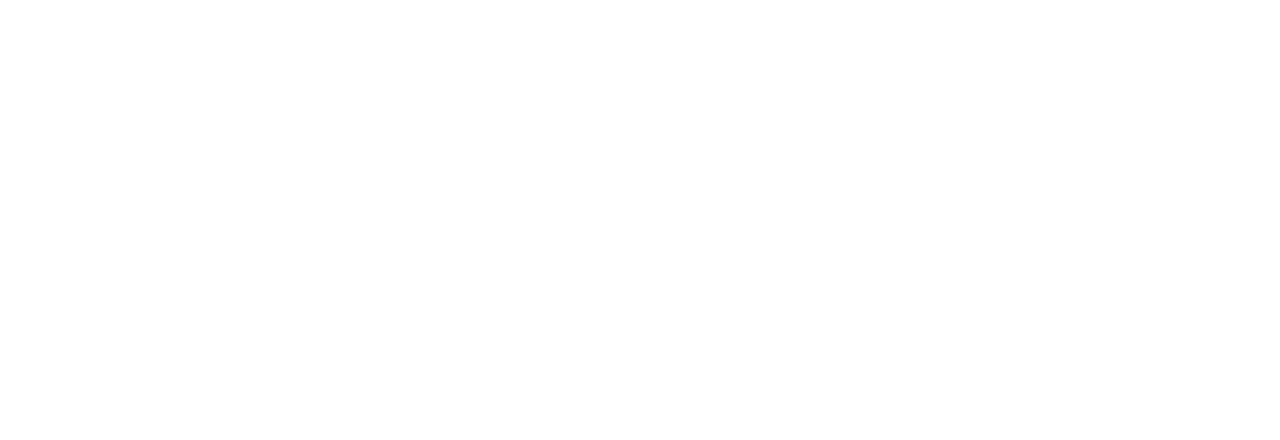
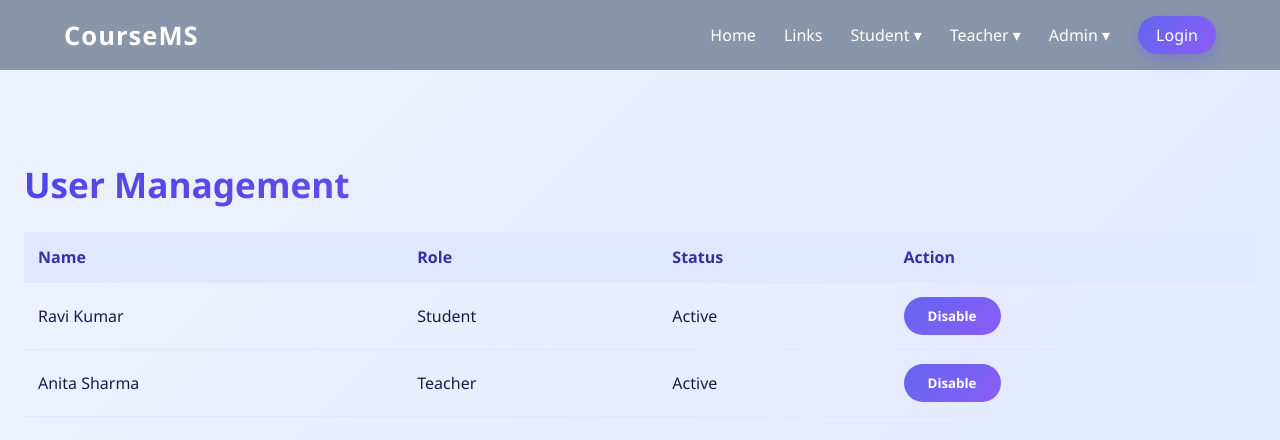
Before and after one commit to raghavendra-kumar04/academic-course-management-system, a React (Vite) app in the folder Frontend/: page /admin/users in a window 1280 px wide. Before the commit this address had no page. Shown: the top 440 px of the page. Built offline with nearby package versions, Linux system fonts and the light colour scheme.

Commit message:
Added admit page from Manikanta branch

```diff
--- a/Frontend/src/App.jsx
+++ b/Frontend/src/App.jsx
@@ -14,6 +14,12 @@
 import AssignmentCreation from "./Pages/teacher/AssignmentCreation";
 import Submissions from "./Pages/teacher/Submissions";
 import GradeEntry from "./Pages/teacher/GradeEntry";
+// Admin Pages
+import AdminDashboard from "./Pages/admin/AdminDashboard";
+import UserManagement from "./Pages/admin/UserManagement";
+import CourseSetup from "./Pages/admin/CourseSetup";
+import AcademicCalendar from "./Pages/admin/AcademicCalendar";
+import Reports from "./Pages/admin/Reports";
 
 function App() {
   return (
@@ -33,6 +39,11 @@
       <Route path="/teacher/create-assignment" element={<AssignmentCreation />} />
       <Route path="/teacher/submissions" element={<Submissions />} />
       <Route path="/teacher/grade-entry" element={<GradeEntry />} />
+      <Route path="/admin/dashboard" element={<AdminDashboard />} />
+      <Route path="/admin/users" element={<UserManagement />} />
+      <Route path="/admin/courses" element={<CourseSetup />} />
+      <Route path="/admin/calendar" element={<AcademicCalendar />} />
+      <Route path="/admin/reports" element={<Reports />} />
     </Routes>
     </BrowserRouter>
   );
--- /dev/null
+++ b/Frontend/src/Pages/admin/AcademicCalendar.jsx
@@ -0,0 +1,21 @@
+import Navbar from "../../components/common/Navbar";
+import "./admin.css";
+
+export default function AcademicCalendar() {
+  return (
+    <>
+      <Navbar />
+      <div className="admin-page">
+        <h2 className="admin-header">Academic Calendar</h2>
+
+        <div className="admin-card">
+          <ul>
+            <li>📌 Semester Start – June 10</li>
+            <li>📝 Mid Exams – August 20</li>
+            <li>🎓 Final Exams – November 5</li>
+          </ul>
+        </div>
+      </div>
+    </>
+  );
+}
--- /dev/null
+++ b/Frontend/src/Pages/admin/AdminDashboard.jsx
@@ -0,0 +1,32 @@
+import Navbar from "../../components/common/Navbar";
+import "./admin.css";
+
+export default function AdminDashboard() {
+  return (
+    <>
+      <Navbar />
+      <div className="admin-page">
+        <h2 className="admin-header">Admin Dashboard</h2>
+
+        <div className="admin-grid">
+          <div className="admin-card">
+            <h3>👥 Total Users</h3>
+            <p>1,240</p>
+          </div>
+          <div className="admin-card">
+            <h3>📚 Courses</h3>
+            <p>82 Active</p>
+          </div>
+          <div className="admin-card">
+            <h3>👩‍🏫 Teachers</h3>
+            <p>48</p>
+          </div>
+          <div className="admin-card">
+            <h3>🎓 Students</h3>
+            <p>1,110</p>
+          </div>
+        </div>
+      </div>
+    </>
+  );
+}
--- /dev/null
+++ b/Frontend/src/Pages/admin/CourseSetup.jsx
@@ -0,0 +1,26 @@
+import Navbar from "../../components/common/Navbar";
+import "./admin.css";
+
+export default function CourseSetup() {
+  return (
+    <>
+      <Navbar />
+      <div className="admin-page">
+        <h2 className="admin-header">Course Setup</h2>
+
+        <div className="admin-grid">
+          <div className="admin-card">
+            <h3>Web Development</h3>
+            <p>Instructor: John Doe</p>
+            <button className="admin-btn primary">Edit Course</button>
+          </div>
+          <div className="admin-card">
+            <h3>Machine Learning</h3>
+            <p>Instructor: Jane Smith</p>
+            <button className="admin-btn primary">Edit Course</button>
+          </div>
+        </div>
+      </div>
+    </>
+  );
+}
--- /dev/null
+++ b/Frontend/src/Pages/admin/Reports.jsx
@@ -0,0 +1,24 @@
+import Navbar from "../../components/common/Navbar";
+import "./admin.css";
+
+export default function Reports() {
+  return (
+    <>
+      <Navbar />
+      <div className="admin-page">
+        <h2 className="admin-header">Reports & Analytics</h2>
+
+        <div className="admin-grid">
+          <div className="admin-card">
+            <h3>📊 Student Performance</h3>
+            <button className="admin-btn primary">Download PDF</button>
+          </div>
+          <div className="admin-card">
+            <h3>📈 Course Completion</h3>
+            <button className="admin-btn primary">Download Excel</button>
+          </div>
+        </div>
+      </div>
+    </>
+  );
+}
--- /dev/null
+++ b/Frontend/src/Pages/admin/UserManagement.jsx
@@ -0,0 +1,42 @@
+import Navbar from "../../components/common/Navbar";
+import "./admin.css";
+
+export default function UserManagement() {
+  return (
+    <>
+      <Navbar />
+      <div className="admin-page">
+        <h2 className="admin-header">User Management</h2>
+
+        <table className="admin-table">
+          <thead>
+            <tr>
+              <th>Name</th>
+              <th>Role</th>
+              <th>Status</th>
+              <th>Action</th>
+            </tr>
+          </thead>
+          <tbody>
+            <tr>
+              <td>Ravi Kumar</td>
+              <td>Student</td>
+              <td>Active</td>
+              <td>
+                <button className="admin-btn primary">Disable</button>
+              </td>
+            </tr>
+            <tr>
+              <td>Anita Sharma</td>
+              <td>Teacher</td>
+              <td>Active</td>
+              <td>
+                <button className="admin-btn primary">Disable</button>
+              </td>
+            </tr>
+          </tbody>
+        </table>
+      </div>
+    </>
+  );
+}
--- /dev/null
+++ b/Frontend/src/Pages/admin/admin.css
@@ -0,0 +1,94 @@
+/* src/pages/admin/admin.css */
+
+.admin-page {
+  min-height: 100vh;
+  padding: 90px 24px 24px;
+  background: linear-gradient(135deg, #eef2ff, #e0e7ff);
+  color: #1e1b4b;
+  animation: fadeIn 0.6s ease;
+}
+
+/* Header */
+.admin-header {
+  font-size: 2.2rem;
+  font-weight: 700;
+  margin-bottom: 24px;
+  background: linear-gradient(135deg, #4f46e5, #8b5cf6);
+  -webkit-background-clip: text;
+  color: transparent;
+}
+
+/* Cards */
+.admin-grid {
+  display: grid;
+  grid-template-columns: repeat(auto-fit, minmax(260px, 1fr));
+  gap: 22px;
+}
+
+.admin-card {
+  background: #ffffff;
+  border-radius: 18px;
+  padding: 22px;
+  box-shadow: 0 10px 25px rgba(0,0,0,0.1);
+  transition: 0.4s ease;
+  border: 1px solid rgba(79,70,229,0.08);
+}
+
+.admin-card:hover {
+  transform: translateY(-6px);
+  box-shadow: 0 20px 40px rgba(79,70,229,0.25);
+}
+
+/* Buttons */
+.admin-btn {
+  padding: 10px 24px;
+  border-radius: 20px;
+  border: none;
+  cursor: pointer;
+  font-weight: 600;
+  transition: 0.3s ease;
+}
+
+.admin-btn.primary {
+  background: linear-gradient(135deg, #6366f1, #8b5cf6);
+  color: #ffffff;
+}
+
+.admin-btn.primary:hover {
+  transform: scale(1.05);
+}
+
+/* Table */
+.admin-table {
+  width: 100%;
+  border-collapse: collapse;
+  margin-top: 20px;
+}
+
+.admin-table th,
+.admin-table td {
+  padding: 14px;
+  border-bottom: 1px solid #e0e7ff;
+}
+
+.admin-table th {
+  background: #e0e7ff;
+  color: #3730a3;
+  text-align: left;
+}
+
+.admin-table tr:hover {
+  background: #eef2ff;
+}
+
+/* Animation */
+@keyframes fadeIn {
+  from {
+    opacity: 0;
+    transform: translateY(30px);
+  }
+  to {
+    opacity: 1;
+    transform: translateY(0);
+  }
+}
--- a/Frontend/src/Pages/teacher/teacher.css
+++ b/Frontend/src/Pages/teacher/teacher.css
@@ -1,6 +1,3 @@
-/* ================================
-   Teacher Module – Standalone CSS
-   ================================ */
 
 * {
   font-family: "Segoe UI", sans-serif;
@@ -13,6 +10,7 @@
   position: relative;
   min-height: 100vh;
   padding: 90px 24px 24px;
+  background: linear-gradient(135deg, #eef2ff, #e0e7ff);
   overflow-x: hidden;
 }
 
--- a/Frontend/src/components/common/Navbar.jsx
+++ b/Frontend/src/components/common/Navbar.jsx
@@ -41,6 +41,18 @@
             </ul>
           </li>
 
+                    {/* Admin Dropdown */}
+          <li className="dropdown">
+            <span className="dropbtn">Admin ▾</span>
+            <ul className="dropdown-content">
+              <li><Link to="/admin/dashboard">Dashboard</Link></li>
+              <li><Link to="/admin/users">User Management</Link></li>
+              <li><Link to="/admin/courses">Course Setup</Link></li>
+              <li><Link to="/admin/calendar">Academic Calendar</Link></li>
+              <li><Link to="/admin/reports">Reports</Link></li>
+            </ul>
+          </li>
+
           <li><Link to="/login" className="nav-btn">Login</Link></li>
         </ul>
       </div>
--- a/Frontend/src/components/common/footer.css
+++ b/Frontend/src/components/common/footer.css
@@ -1,5 +1,5 @@
 .footer {
-  background: #424e69;
+  background: #7182a7b3;
   color: #ffffff;
   text-align: center;
   padding: 16px;
--- a/Frontend/src/components/common/navbar.css
+++ b/Frontend/src/components/common/navbar.css
@@ -1,4 +1,9 @@
 /* components/common/navbar.css */
+* {
+  margin: 0;
+  padding: 0;
+  box-sizing: border-box;
+}
 
 .navbar {
   position: sticky;
```
